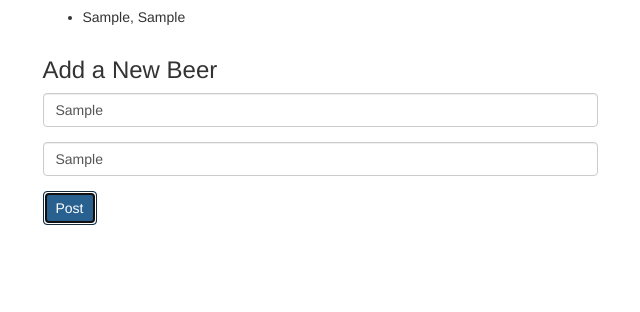
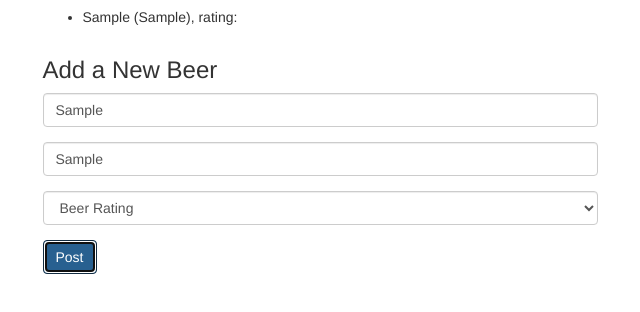
Before and after one commit to talhaker/beer-review-c2, a plain HTML site: page index.html in a window 1280 px wide. Both pictures are taken after typing "Sample", "Sample" into the empty fields and a click on the button "Post". Shown: the part 156-468 px from the top of the page, without its empty margins (320-960 px from the left). Drawn offline with nearby package versions, Linux system fonts and the light colour scheme.

Commit message:
Exercise 4

```diff
--- a/index.html
+++ b/index.html
@@ -1,10 +1,12 @@
 <!DOCTYPE html>
 <html>
+
 <head>
     <link rel="stylesheet" type="text/css" href="https://maxcdn.bootstrapcdn.com/bootstrap/3.3.7/css/bootstrap.css">
     <link rel="stylesheet" type="text/css" href="style.css">
     <title>Beer Review</title>
 </head>
+
 <body>
     <div class="container">
         <div class="row">
@@ -22,15 +24,23 @@
                     <h3>Add a New Beer</h3>
 
                     <div class="form-group">
-            <input type="text"
-              class="beer-input form-control"
-              placeholder="Beer Name">
+                        <input type="text" class="beer-input form-control" placeholder="Beer Name">
                     </div>
 
                     <div class="form-group">
-            <input type="text"
-              class="category-input form-control"
-              placeholder="Category">
+                        <input type="text" class="category-input form-control" placeholder="Category">
+                    </div>
+
+                    <div class="form-group">
+                        <select class="rating-input form-control">
+                            <option value="" selected="selected">Beer Rating</option>
+                            <option value="0">0</option>
+                            <option value="1">1</option>
+                            <option value="2">2</option>
+                            <option value="3">3</option>
+                            <option value="4">4</option>
+                            <option value="5">5</option>
+                        </select>
                     </div>
 
                     <button class="btn btn-primary post-beer" type="button">Post</button>
@@ -41,4 +51,5 @@
     <script src="https://code.jquery.com/jquery-3.2.1.js"></script>
     <script src="script.js"></script>
 </body>
+
 </html>
--- a/script.js
+++ b/script.js
@@ -1,9 +1,10 @@
 let beers = [];
 
-let addBeer = function(name, category) {
+let addBeer = function(name, category, rating) {
     let beer = {
         beerName: name,
-        beerCategory: category
+        beerCategory: category,
+        beerRating: rating
     }
     beers.push(beer);
     // alert('Adding beer ' + name + ' into categiry ' + category);
@@ -14,14 +15,15 @@ let renderBeers = function() {
     let beersList = $('.beers-list');
     beersList.empty();
     beers.forEach(function(beer) {
-        $("<li>" + beer.beerName + ", " + beer.beerCategory + "</li>").appendTo(beersList);
+        $("<li>" + beer.beerName + " (" + beer.beerCategory + "), rating: " + beer.beerRating + "</li>").appendTo(beersList);
     });
 }
 
 let postBeerHandler = function() {
     let name = $('.beer-input').val();
     let category = $('.category-input').val();
-    addBeer(name, category);
+    let rating = $('.rating-input option:selected').val();
+    addBeer(name, category, rating);
     renderBeers();
 }
 
```
Lines whose indentation alone changed are shown as unchanged.
